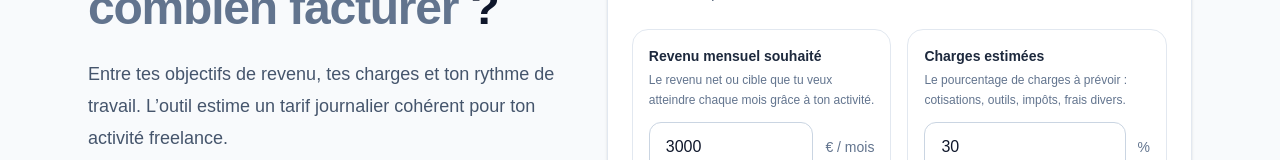
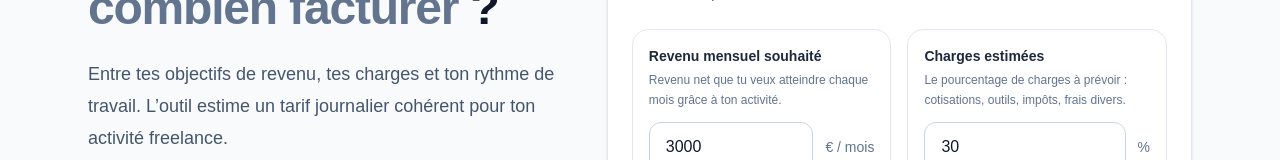
Before and after one commit to Ann-Steph/combien-facturer, a Next.js app: page / in a window 1280 px wide. Shown: the part 257-417 px from the top of the page. Built offline with nearby package versions, Linux system fonts and the light colour scheme.

Commit message:
test vercel deploy

```diff
--- a/app/page.js
+++ b/app/page.js
@@ -124,7 +124,7 @@ function PricingCalculator() {
       <div className="grid gap-4 sm:grid-cols-2">
         <Field
           label="Revenu mensuel souhaité"
-          helper="Le revenu net ou cible que tu veux atteindre chaque mois grâce à ton activité."
+          helper="Revenu net que tu veux atteindre chaque mois grâce à ton activité."
           suffix="€ / mois"
           value={monthlyIncome}
           onChange={setMonthlyIncome}
```
